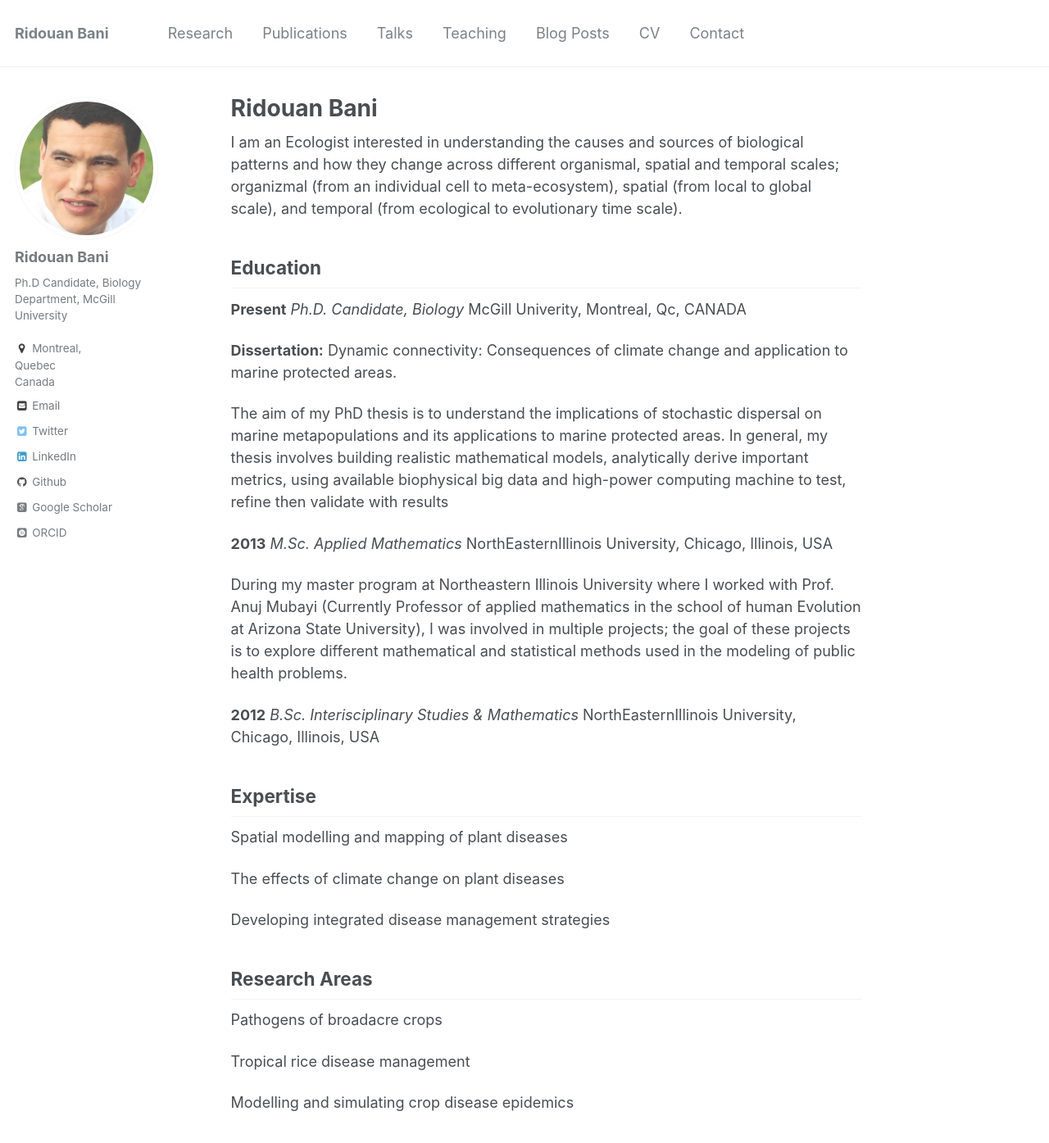
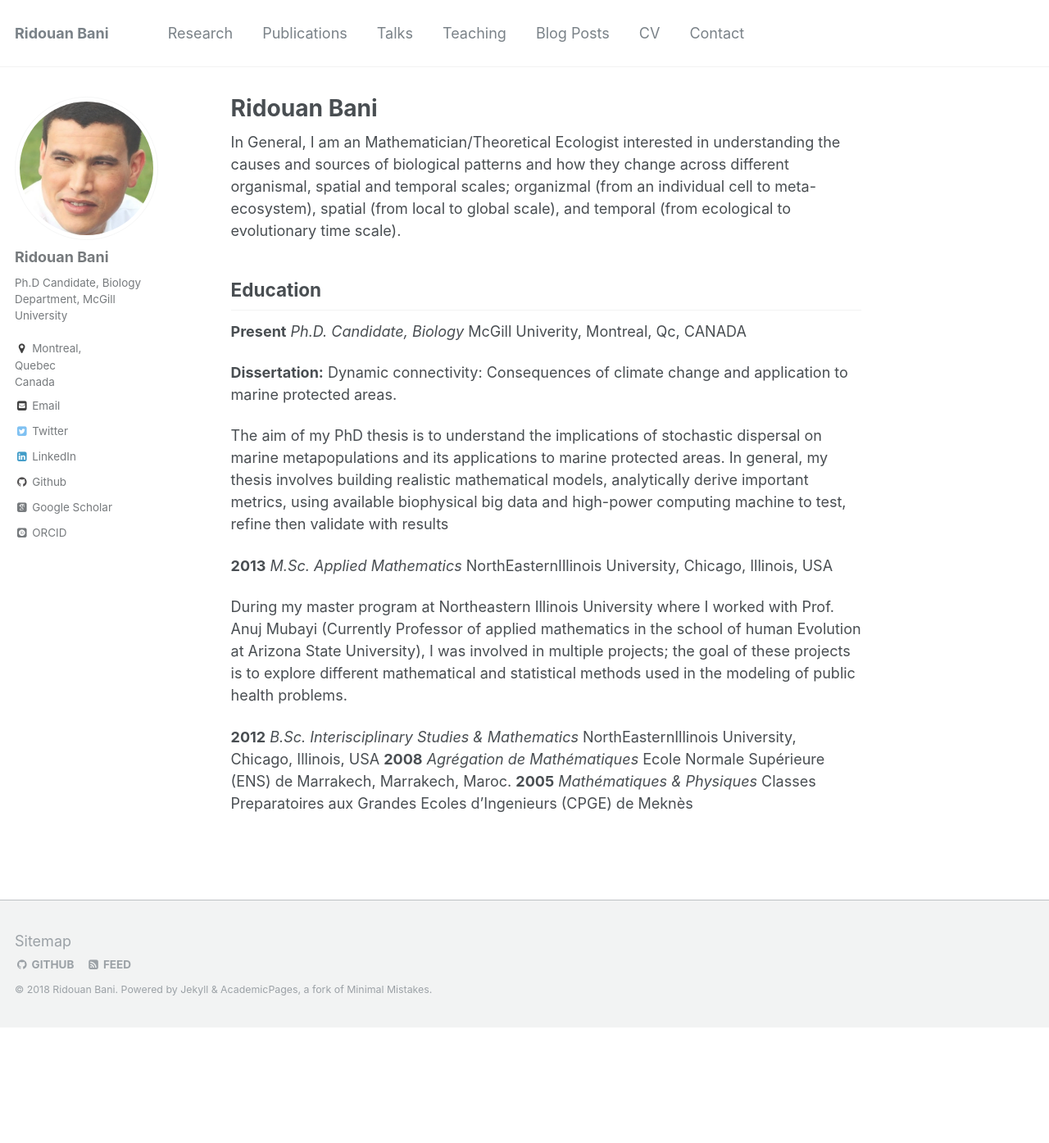
Before and after one commit to RidouanBani/RidouanBani.github.io, a Jekyll site: the page built from _pages/about.md, in a window 1280 px wide and 1400 px high. Shown: the top 1395 px of the window at 82% size. Built offline with Jekyll 4.4.1, drawn with Linux system fonts in a browser that asks for light colours; some web fonts are replaced.

Commit message:
Update about.md

```diff
--- a/_pages/about.md
+++ b/_pages/about.md
@@ -8,7 +8,7 @@ redirect_from:
   - /about.html
 ---
 
-I am an Ecologist interested in understanding the causes and sources of biological patterns and how they change across different organismal, spatial and temporal scales;  organizmal (from an individual cell to meta-ecosystem), spatial (from local to global scale), and temporal (from ecological to evolutionary time scale).
+In General, I am an Mathematician/Theoretical Ecologist interested in understanding the causes and sources of biological patterns and how they change across different organismal, spatial and temporal scales;  organizmal (from an individual cell to meta-ecosystem), spatial (from local to global scale), and temporal (from ecological to evolutionary time scale).
 
 
 Education
@@ -27,23 +27,5 @@ McGill Univerity, Montreal, Qc, CANADA
 During my master program at Northeastern Illinois University where I worked with Prof. Anuj Mubayi (Currently Professor of applied mathematics in the school of human Evolution at Arizona State University), I was involved in multiple projects; the goal of these projects is to explore different mathematical and statistical methods used in the modeling of public health problems.
 
 **2012** *B.Sc. Interisciplinary Studies & Mathematics* NorthEasternIllinois University, Chicago, Illinois, USA
-
-
-
-Expertise
-------
-
-Spatial modelling and mapping of plant diseases
-
-The effects of climate change on plant diseases
-
-Developing integrated disease management strategies
-
-Research Areas
-------
-
-Pathogens of broadacre crops
-
-Tropical rice disease management
-
-Modelling and simulating crop disease epidemics
+**2008** *Agrégation de Mathématiques* Ecole Normale Supérieure (ENS) de Marrakech, Marrakech, Maroc.
+**2005** *Mathématiques & Physiques* Classes Preparatoires aux Grandes Ecoles d'Ingenieurs (CPGE) de Meknès
```
